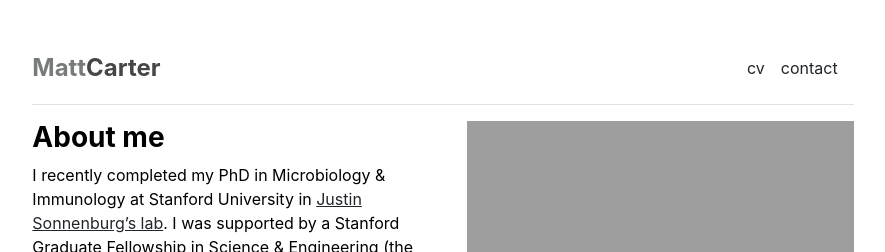
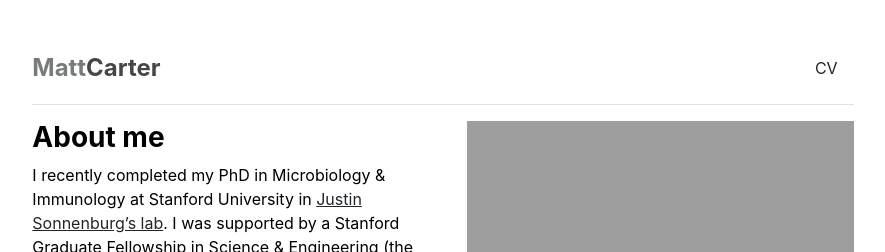
Before and after one commit to matt-cart/matt-cart.github.io, a Jekyll site: the page built from index.md, in a window 1280 px wide and 900 px high. Shown: the top 252 px of the window, without its empty margins (197-1082 px from the left). Built offline with Jekyll 4.4.1, drawn with Linux system fonts in a browser that asks for light colours.

Commit message:
CV download update

```diff
--- a/_includes/header.html
+++ b/_includes/header.html
@@ -8,8 +8,6 @@
     </a>
   </div>
   <nav class="d-inline-flex mt-2 mt-md-0 ms-md-auto">
-    {% for item in site.data.settings.menu %}
-      <a class="me-3 py-2 text-decoration-none" href="{{ site.github.url }}{{ item.url }}">{{ item.name }}</a>
-    {% endfor %}
+    <a class="me-3 py-2 text-decoration-none" href="https://matt-cart.github.io/downloads/MatthewCarter_cv_240819.pdf">CV</a>
   </nav>
 </header>
```
Also changed, not shown: 2 other files.
